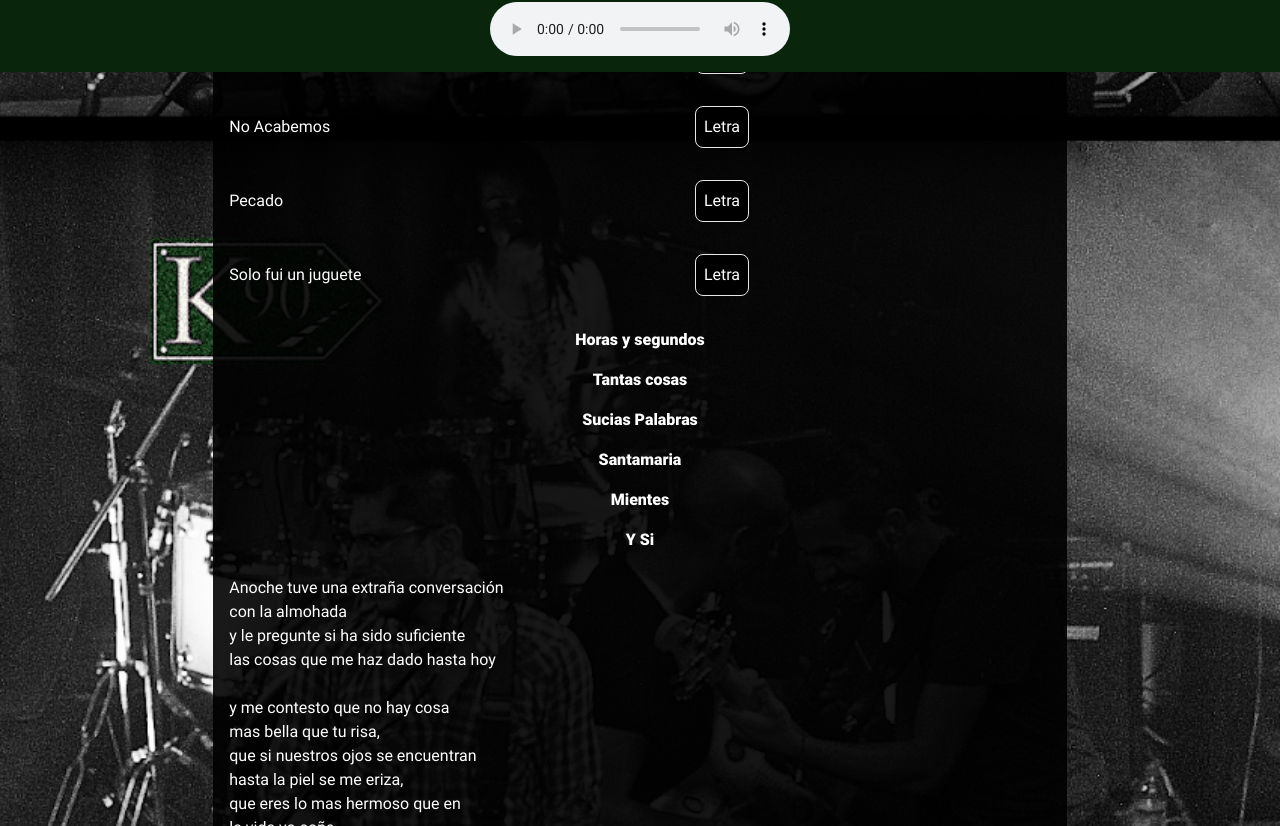
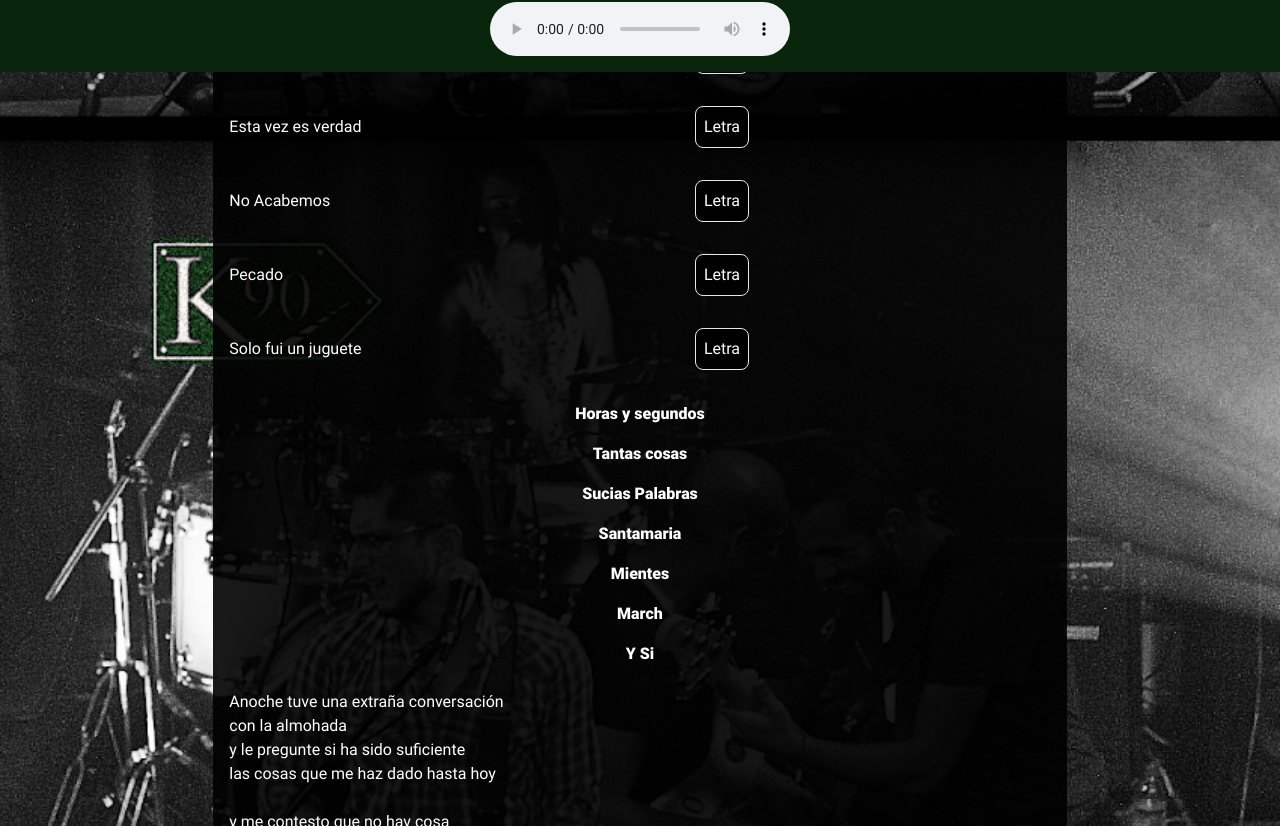
Before and after one commit to Josehower/k90, a Next.js app: page / in a window 1280 px wide. Shown: the part 728-1554 px from the top of the page. Built offline with nearby package versions, Linux system fonts and the light colour scheme.

Commit message:
Add march

```diff
--- a/app/page.tsx
+++ b/app/page.tsx
@@ -16,8 +16,9 @@ const songs: Song[] = [
   { id: 3, name: "Sucias Palabras" },
   { id: 4, name: "Santamaria", audioFile: "/songs/santamaria.mp3" },
   { id: 5, name: "Mientes" },
+  { id: 6, name: "March" },
   {
-    id: 6,
+    id: 7,
     name: "Y Si",
     lyric: `
   Anoche tuve una extraña conversación
@@ -74,11 +75,11 @@ const songs: Song[] = [
   eres tu mi realidad
   `,
   },
-  { id: 7, name: "Los Chiquillos" },
-  { id: 8, name: "Esta vez es verdad" },
-  { id: 9, name: "No Acabemos" },
-  { id: 10, name: "Pecado" },
-  { id: 11, name: "Solo fui un juguete" },
+  { id: 6, name: "Los Chiquillos" },
+  { id: 9, name: "Esta vez es verdad" },
+  { id: 10, name: "No Acabemos" },
+  { id: 11, name: "Pecado" },
+  { id: 12, name: "Solo fui un juguete" },
 ]
 export default function Home() {
   const audioRef = useRef<HTMLAudioElement>(null)
```
